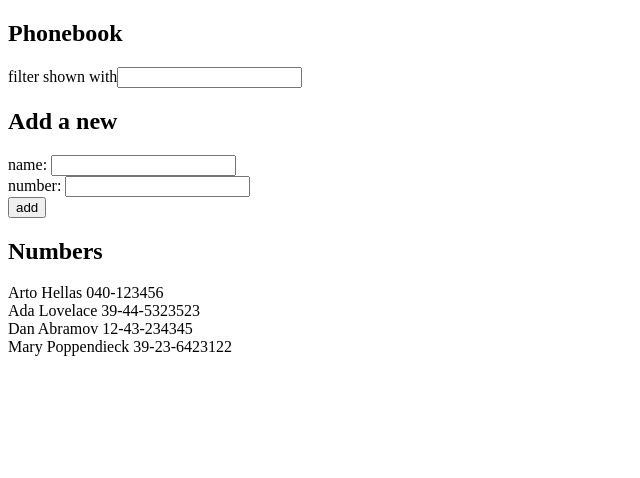
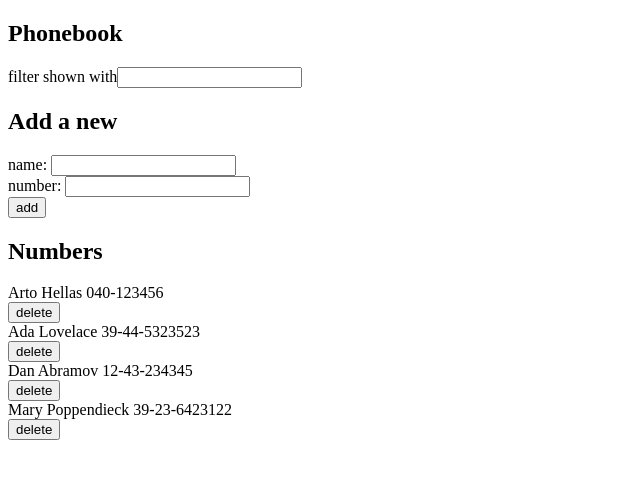
Before and after one commit to LukasKri/fso, a React (Create React App) app in the folder part2/phonebook/: page / in a window 1280 px wide. Shown: the top 478 px of the page, without its empty margins (0-640 px from the left). Built offline with nearby package versions, Linux system fonts and the light colour scheme; data requests are answered from the project's data file.

Commit message:
Completes step9

```diff
--- a/part2/phonebook/src/App.js
+++ b/part2/phonebook/src/App.js
@@ -1,5 +1,4 @@
 import { useState, useEffect } from "react";
-// import axios from "axios";
 import Filter from "./Filter";
 import PersonForm from "./PersonForm";
 import Persons from "./Persons";
@@ -41,7 +40,13 @@ const App = () => {
 
   useEffect(() => {
     phoneService.getAll().then((initialRecords) => setPersons(initialRecords));
-  }, []);
+  }, [persons]);
+
+  const handleDeleteClick = (person) => {
+    if (window.confirm(`Delete ${person.name}?`)) {
+      phoneService.deleteRecord(person.id);
+    }
+  };
 
   return (
     <div>
@@ -56,7 +61,11 @@ const App = () => {
         onSubmit={handleFormSubmit}
       />
       <h2>Numbers</h2>
-      <Persons persons={persons} searchInput={searchInput} />
+      <Persons
+        persons={persons}
+        searchInput={searchInput}
+        handleDeleteClick={handleDeleteClick}
+      />
     </div>
   );
 };
--- a/part2/phonebook/src/Person.js
+++ b/part2/phonebook/src/Person.js
@@ -1,9 +1,14 @@
-import React from 'react'
+import React from "react";
 
-const Person = ({person}) => {
+const Person = ({ person, handleDeleteClick }) => {
   return (
-    <div>{person.name} {person.number}</div>
-  )
-}
+    <div>
+      <div>
+        {person.name} {person.number}
+      </div>
+      <button onClick={() => handleDeleteClick(person)}>delete</button>
+    </div>
+  );
+};
 
-export default Person
+export default Person;
--- a/part2/phonebook/src/Persons.js
+++ b/part2/phonebook/src/Persons.js
@@ -1,7 +1,7 @@
 import React from "react";
 import Person from "./Person";
 
-const Persons = ({ persons, searchInput }) => {
+const Persons = ({ persons, searchInput, handleDeleteClick }) => {
   return (
     <div>
       {persons
@@ -11,7 +11,11 @@ const Persons = ({ persons, searchInput }) => {
             searchInput === ""
         )
         .map((person) => (
-          <Person key={person.name} person={person} />
+          <Person
+            key={person.name}
+            person={person}
+            handleDeleteClick={handleDeleteClick}
+          />
         ))}
     </div>
   );
--- a/part2/phonebook/src/services/records.js
+++ b/part2/phonebook/src/services/records.js
@@ -11,14 +11,14 @@ const create = (newObject) => {
   return request.then((response) => response.data);
 };
 
-// const update = (id, newObject) => {
-//   const request = axios.put(`${baseUrl}/${id}`, newObject)
-//   return request.then(response => response.data)
-// }
+const deleteRecord = (id) => {
+  const request = axios.delete(`${baseUrl}/${id}`);
+  return request.then((response) => response.data);
+};
 
 const methods = {
   getAll,
   create,
-  // update
+  deleteRecord,
 };
 export default methods;
```
